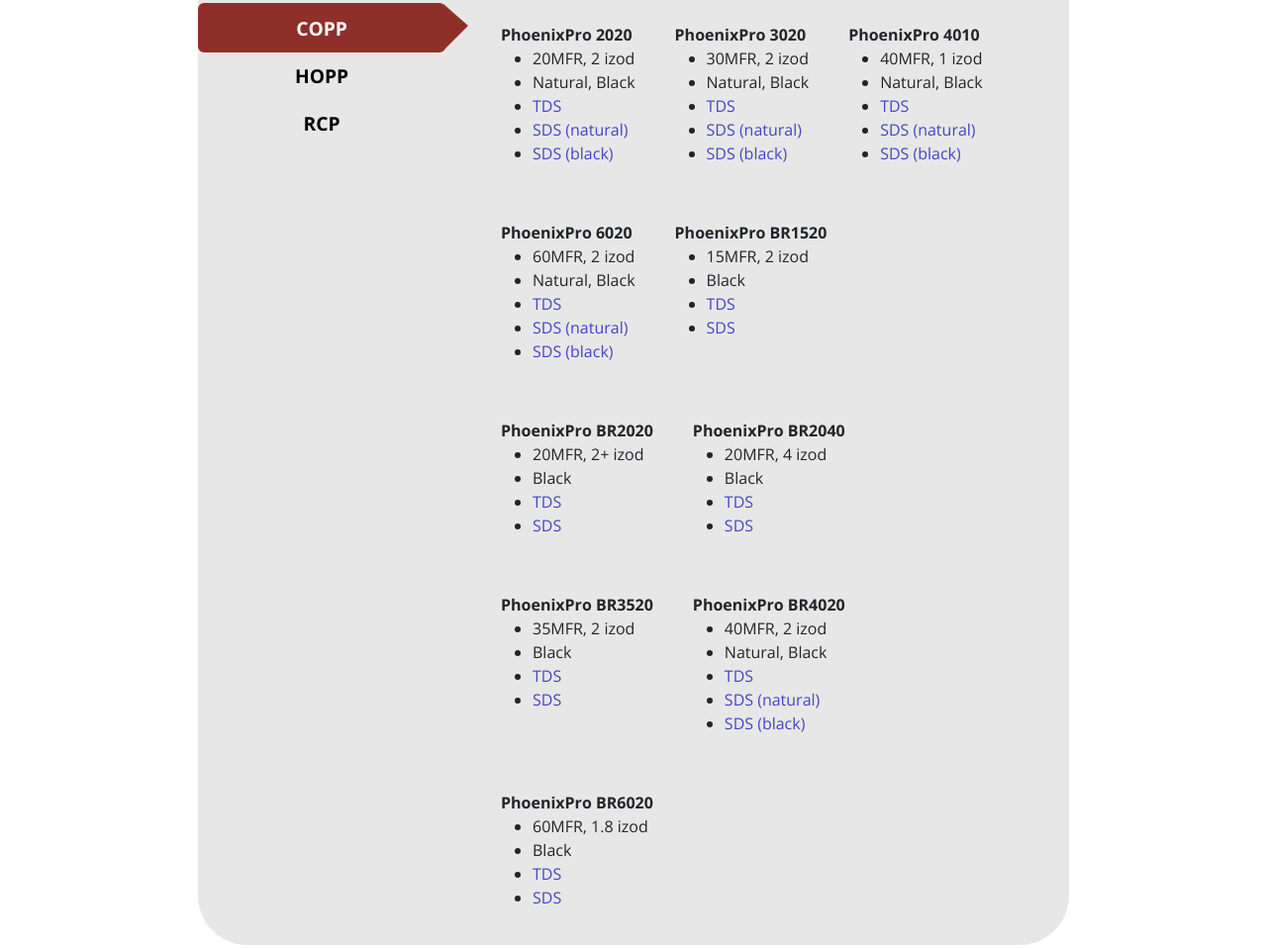
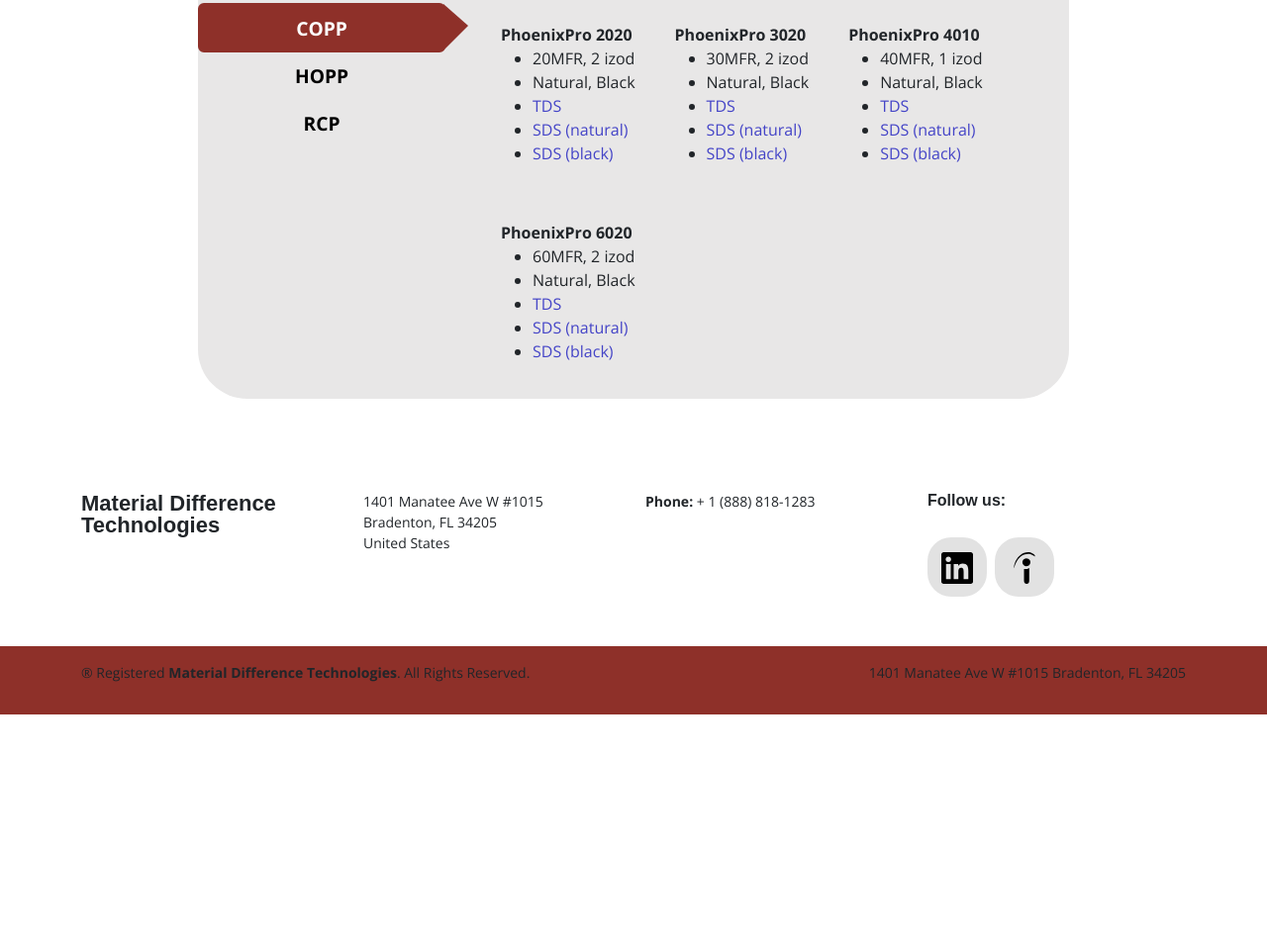
Before and after one commit to dkirov1/MDTRedesign, a website: page PhoenixPortfolio.html in a window 1280 px wide. Shown: the part 882-1840 px from the top of the page at 99% size. After the commit the page ends 1604 px from the top, so only its background shows below. Drawn offline with nearby package versions, Linux system fonts and the light colour scheme.

Commit message:
Update PhoenixPortfolio.html

```diff
--- a/PhoenixPortfolio.html
+++ b/PhoenixPortfolio.html
@@ -190,78 +190,14 @@ Insert Resin Table -->
                     <li><a href="./assets/PhoenixPro/SDS - PhoenixPro (Black).pdf">SDS (black)</a></li>
                 </ul>
               </div>
-              <div class="product"><strong>PhoenixPro BR1520</strong>
-                <ul>
-                    <li>15MFR, 2 izod</li>
-                    <li>Black</li>
-                    <li><a href="./assets/PhoenixPro/TDS - PhoenixPro BR1520.pdf">TDS</a></li>
-                    <li><a href="./assets/PhoenixPro/SDS - PhoenixPro (Black).pdf">SDS</a></li>
-                </ul>
-              </div>
-              <div class="product"><strong>PhoenixPro BR2020</strong>
-                <ul>
-                    <li>20MFR, 2+ izod</li>
-                    <li>Black</li>
-                    <li><a href="./assets/PhoenixPro/TDS - PhoenixPro BR2020.pdf">TDS</a></li>
-                    <li><a href="./assets/PhoenixPro/SDS - PhoenixPro (Black).pdf">SDS</a></li>
-                </ul>
-              </div>
-              <div class="product"><strong>PhoenixPro BR2040</strong>
-                <ul>
-                    <li>20MFR, 4 izod</li>
-                    <li>Black</li>
-                    <li><a href="./assets/PhoenixPro/TDS - PhoenixPro BR2040.pdf">TDS</a></li>
-                    <li><a href="./assets/PhoenixPro/SDS - PhoenixPro (Black).pdf">SDS</a></li>
-                </ul>
-              </div>
-              <div class="product"><strong>PhoenixPro BR3520</strong>
-                <ul>
-                    <li>35MFR, 2 izod</li>
-                    <li>Black</li>
-                    <li><a href="./assets/PhoenixPro/TDS - PhoenixPro BR3520.pdf">TDS</a></li>
-                    <li><a href="./assets/PhoenixPro/SDS - PhoenixPro (Black).pdf">SDS</a></li>
-                </ul>
-              </div>
-              <div class="product"><strong>PhoenixPro BR4020</strong>
-                <ul>
-                <li>40MFR, 2 izod</li>
-                <li>Natural, Black</li>
-                <li><a href="./assets/PhoenixPro/TDS - PhoenixPro 4020.pdf">TDS</a></li>
-                <li><a href="./assets/PhoenixPro/SDS - PhoenixPro (Natural).pdf">SDS (natural)</a></li>
-                <li><a href="./assets/PhoenixPro/SDS - PhoenixPro (Black).pdf">SDS (black)</a> </li>
-                </ul>
-              </div>
-              <div class="product"><strong>PhoenixPro BR6020</strong>
-                <ul>
-                    <li>60MFR, 1.8 izod</li>
-                    <li>Black</li>
-                    <li><a href="./assets/PhoenixPro/TDS - PhoenixPro BR6020.pdf">TDS</a></li>
-                    <li><a href="./assets/PhoenixPro/SDS - PhoenixPro (Black).pdf">SDS</a></li>
-                </ul>
-              </div>
+
             </div>
           </div>
         </div>
         <div class="tab-content" id="v-pills-tabContent">
           <div class="tab-pane fade show" id="v-pills-profile" role="tabpanel" aria-labelledby="v-pills-profile-tab" style="margin-left:-60px">
             <div class="d-flex flex-row productlist">
-              <div class="product"><strong>PhoenixPro BR2006</strong>
-                <ul>
-                    <li>20MFR, .6 izod</li>
-                    <li>Black</li>
-                    <li><a href="./assets/PhoenixPro/TDS - PhoenixPro BR2006.pdf">TDS</a></li>
-                    <li><a href="./assets/PhoenixPro/SDS - PhoenixPro (Black).pdf">SDS</a> </li>
-                  </ul>
-              </div>
-              <div class="product"><strong>PhoenixPro BR4006</strong>
-                <ul>
-                    <li>40MFR, .6 izod</li>
-                    <li>White, Black</li>
-                    <li><a href="./assets/PhoenixPro/TDS - PhoenixPro BR4006.pdf">TDS</a></li>
-                    <li><a href="./assets/PhoenixPro/SDS - PhoenixPro (White).pdf">SDS (white)</a></li>
-                    <li><a href="./assets/PhoenixPro/SDS - PhoenixPro (Black).pdf">SDS (black)</a> </li>
-                </ul>
-              </div>
+
             </div>
           </div>
         </div>
@@ -278,30 +214,7 @@ Insert Resin Table -->
                 <li><a href="./assets/PhoenixPro/SDS - PhoenixPro (Black).pdf">SDS (black)</a> </li>
               </ul>
           </div>
-          <div class="product"><strong>PhoenixPro BR0610</strong>
-            <ul>
-                <li>6MFR, 1 izod</li>
-                <li>Black</li>
-                <li><a href="./assets/PhoenixPro/TDS - PhoenixPro BR0610.pdf">TDS</a></li>
-                <li><a href="./assets/PhoenixPro/SDS - PhoenixPro (Black).pdf">SDS</a> </li>
-            </ul>
-          </div>
-          <div class="product"><strong>PhoenixPro BR1510</strong>
-            <ul>
-                <li>15MFR, 1 izod</li>
-                <li>Black</li>
-                <li><a href="./assets/PhoenixPro/TDS - PhoenixPro BR1510.pdf">TDS</a></li>
-                <li><a href="./assets/PhoenixPro/SDS - PhoenixPro (Black).pdf">SDS</a> </li>
-            </ul>
-          </div>
-          <div class="product"><strong>PhoenixPro BR4010</strong>
-            <ul>
-                <li>40MFR, 1 izod</li>
-                <li>Black</li>
-                <li><a href="./assets/PhoenixPro/TDS - PhoenixPro BR4010.pdf">TDS</a></li>
-                <li><a href="./assets/PhoenixPro/SDS - PhoenixPro (Black).pdf">SDS (black)</a></li>
-            </ul>
-          </div>
+
 
         </div>
       </div>
```
